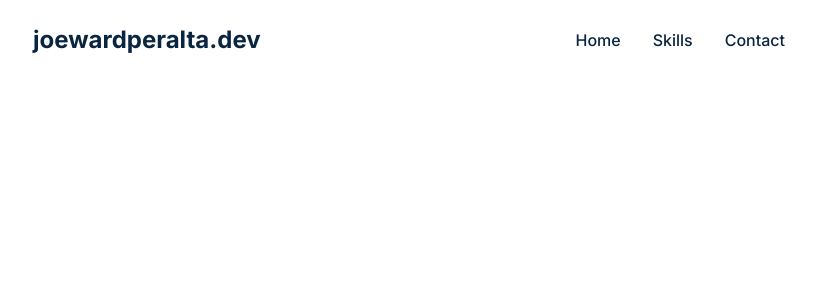
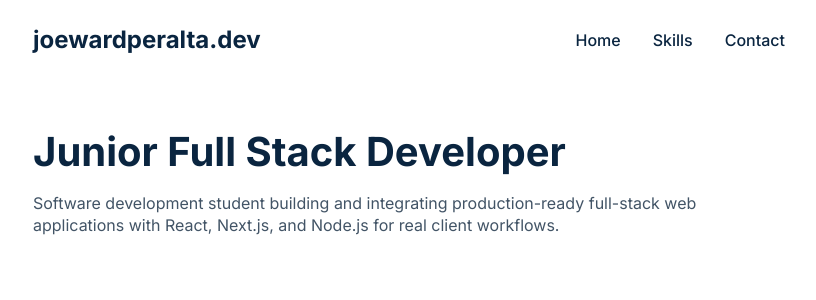
Before and after one commit to joewardperalta/developer-portfolio, a Next.js app: page / in a window 1280 px wide. Shown: the top 300 px of the page, without its empty margins (231-1047 px from the left). Built offline with nearby package versions, Linux system fonts and the light colour scheme.

Commit message:
Add the headline for the hero section

```diff
--- a/app/page.tsx
+++ b/app/page.tsx
@@ -1,3 +1,22 @@
+import Paragraph from "@/components/typography/Paragraph";
+import Title from "@/components/typography/Title";
+import Wrapper from "@/components/layout/Wrapper";
+
 export default function Home() {
-  return <main></main>;
+  return (
+    <main>
+      <section className="py-12">
+        <Wrapper>
+          <div className="mb-6">
+            <Title>Junior Full Stack Developer</Title>
+            <Paragraph>
+              Software development student building and integrating
+              production-ready full-stack web applications with React, Next.js,
+              and Node.js for real client workflows.
+            </Paragraph>
+          </div>
+        </Wrapper>
+      </section>
+    </main>
+  );
 }
```
